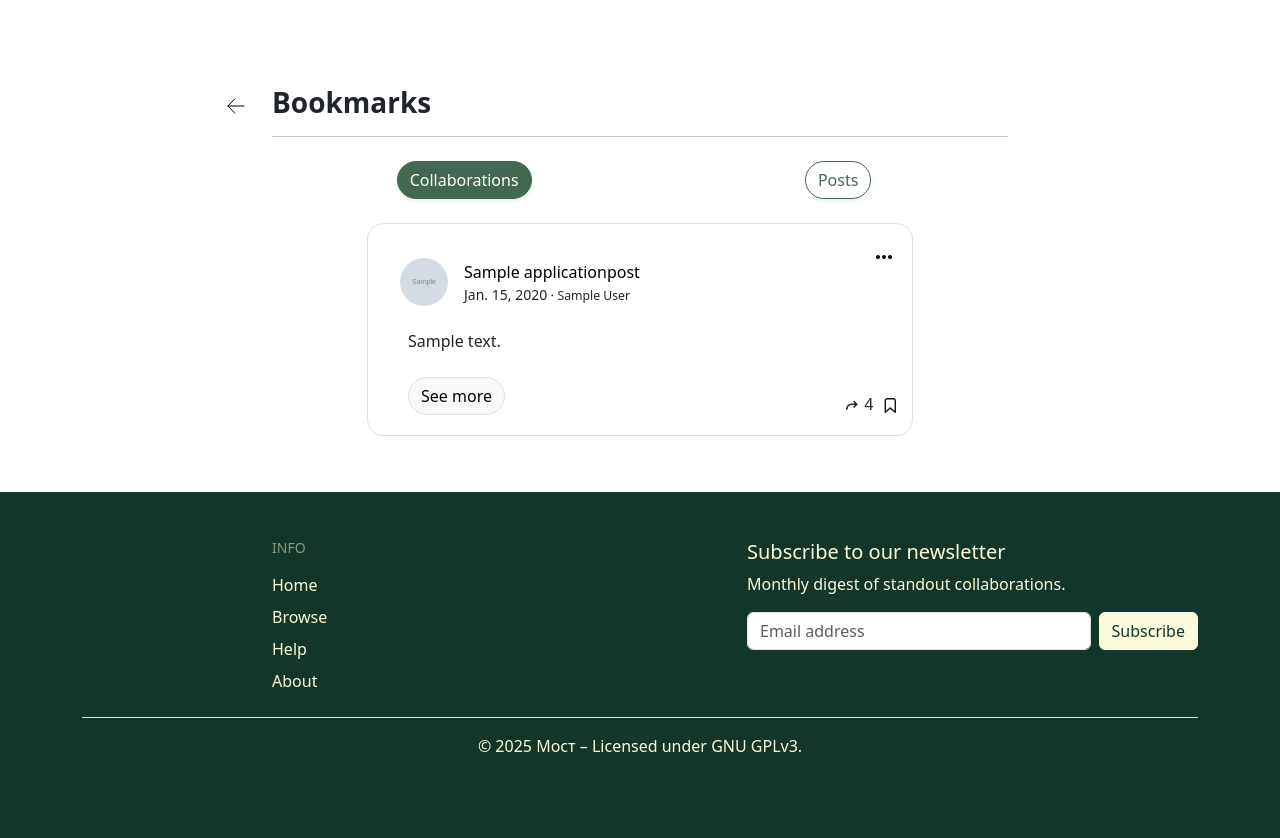
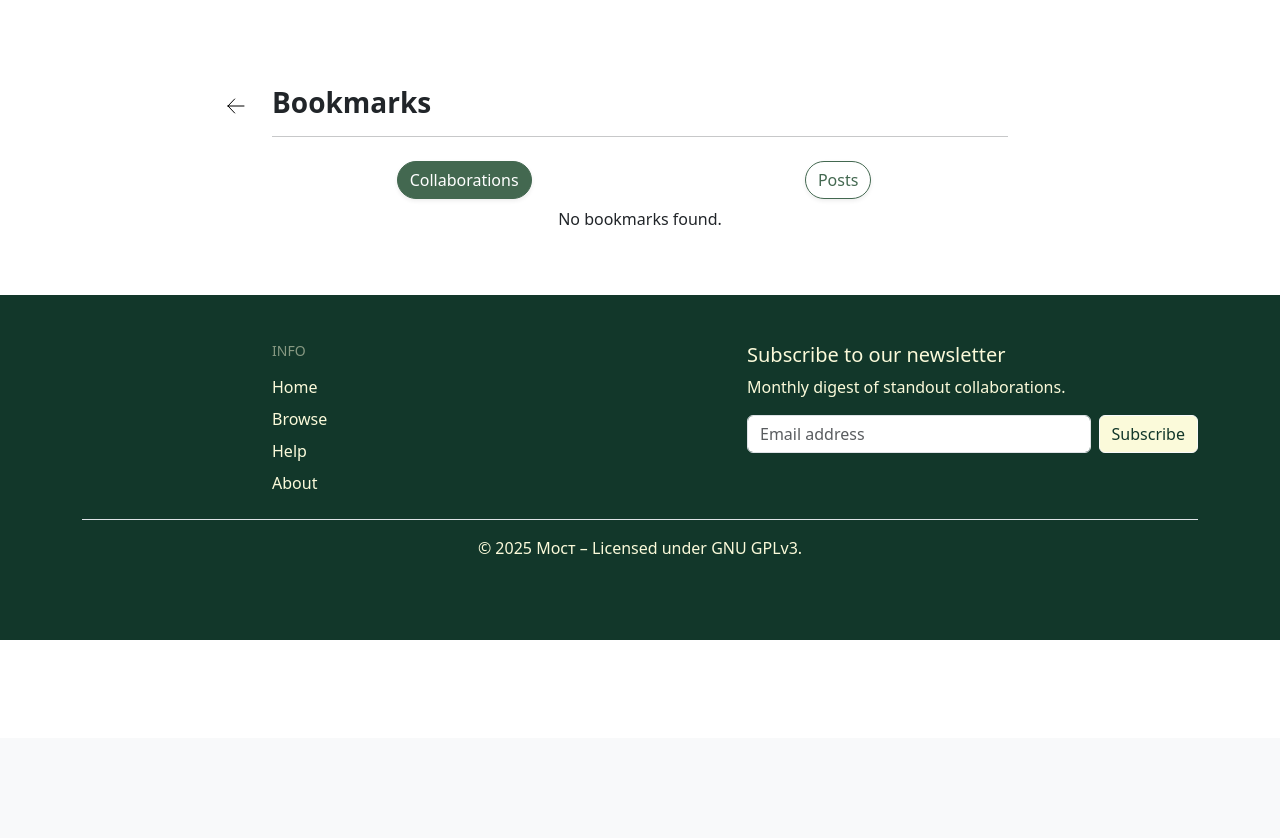
Before and after one commit to ph4nt0m37x/most, a Django app: page /bookmarks/ in a window 1280 px wide. Shown: the part 62-900 px from the top of the page. After the commit the page ends 702 px from the top, so only its background shows below. Run offline with Django 5.2, Linux system fonts and the light colour scheme; a user stored in the database is signed in; tables that the repository leaves empty hold one stand-in row (values such as "Sample post"); grey boxes marked "Sample" are stand-in pictures.

Commit message:
Fix minor changes in details

```diff
--- a/templates/bookmarks.html
+++ b/templates/bookmarks.html
@@ -8,7 +8,7 @@
 <div class="container mt-5">
     <div class="row">
         <div class="col-2 d-flex align-items-center justify-content-end">
-            <a href="" class="pb-4 mb-1">
+            <a href="{{ request.META.HTTP_REFERER }}" class="pb-4 mb-1">
                 <svg xmlns="http://www.w3.org/2000/svg" width="24" height="24" viewBox="0 0 24 24"
                      fill="none">
                     <path d="M10.6662 19L3.99951 12M3.99951 12L10.6662 5M3.99951 12L19.9995 12"
@@ -38,6 +38,7 @@
 
     <div class="tab-content" id="nav-tabContent">
         <div class="tab-pane fade active show" id="nav-collaborations" role="tabpanel" aria-labelledby="nav-collaborations-tab">
+        {% if bookmarks_app_posto %}
             {% for post in bookmarks_app_post %}
             <div class="row d-flex align-items-left">
                 <div class="col-3"></div>
@@ -92,7 +93,7 @@
                                               fill="#222222"></path>
                                     </svg>
                                 </a>
-                                  4
+                                  0
                             </div>
                             <div class="col-1 pe-4 d-flex align-items-center justify-content-end">
                                 <a href="{% url 'bookmark_app_post' post.app_post.id %}" onclick="" class="text-decoration-none">
@@ -117,8 +118,14 @@
                 <div class="col-3"></div>
             </div>
             {% endfor %}
+        {% else %}
+        <div class="row justify-content-center text-center">
+            <p>No bookmarks found.</p>
+        </div>
+        {% endif %}
         </div>
         <div class="tab-pane fade" id="nav-posts" role="tabpanel" aria-labelledby="nav-posts-tab">
+        {% if bookmarks_post %}
             {% for post in bookmarks_post %}
             <div class="row d-flex align-items-center">
                 <div class="col-3"></div>
@@ -168,7 +175,7 @@
                                               fill="#222222"></path>
                                     </svg>
                                 </a>
-                                4
+                                0
                             </div>
                             <div class="col-1 pe-1">
                                 <a href="" onclick="" class="text-decoration-none">
@@ -178,7 +185,7 @@
                                               fill="#222222"></path>
                                     </svg>
                                 </a>
-                                4
+                                0
                             </div>
                             <div class="col-1 pe-4">
                                 <a href="{% url 'bookmark_post' post.post.id %}" onclick="" class="text-decoration-none">
@@ -204,6 +211,11 @@
                 <div class="col-3"></div>
             </div>
             {% endfor %}
+        {% else %}
+        <div class="row justify-content-center text-center">
+            <p>No bookmarks found.</p>
+        </div>
+        {% endif %}
         </div>
     </div>
 </div>
--- a/templates/browse.html
+++ b/templates/browse.html
@@ -95,7 +95,7 @@
                                       fill="#222222"></path>
                             </svg>
                         </a>
-                        4
+                        0
                     </div>
                     <div class="col-1 pe-4 d-flex align-items-center justify-content-end">
                         <a href="{% url 'bookmark_app_post' post.id %}" onclick="" class="text-decoration-none">
--- a/templates/collaborations.html
+++ b/templates/collaborations.html
@@ -108,12 +108,12 @@
                         <div class="border rounded-4 mb-2 row">
                             <div class="col-2 d-flex align-items-center">
                                 <a href="{% url 'profile' collab.user.id %}" class="">
-                                    <img src="" class="rounded-circle" width="48" height="48" alt="">
+                                    <img src="{% if collab.user.id|get_profile_pic_url %} {{ collab.user.id|get_profile_pic_url}} {% else %} /static/profiles/default.png {% endif %}" class="rounded-circle" width="48" height="48" alt="">
                                 </a>
                             </div>
                             <div class="col-10 px-4">
                                 <p class="mb-0 mt-3">
-                                    <a href="#" class="text-decoration-none text-body-emphasis">
+                                    <a href="{% url 'profile' collab.user.id %}" class="text-decoration-none text-body-emphasis">
                                         {{ collab.user.id|get_profile_name }}
                                     </a>
                                 </p>
--- a/templates/search.html
+++ b/templates/search.html
@@ -46,7 +46,7 @@
                 {% endfor %}
             {% else %}
                 <div class="text-center">
-                    <p>No results found</p>
+                    <p>No results found.</p>
                 </div>
             {% endif %}
             </div>
```
Also changed, not shown: templates/applied.html (+3 -4 lines), templates/index.html (+12 -12 lines), templates/profile.html (+10 -10 lines).
